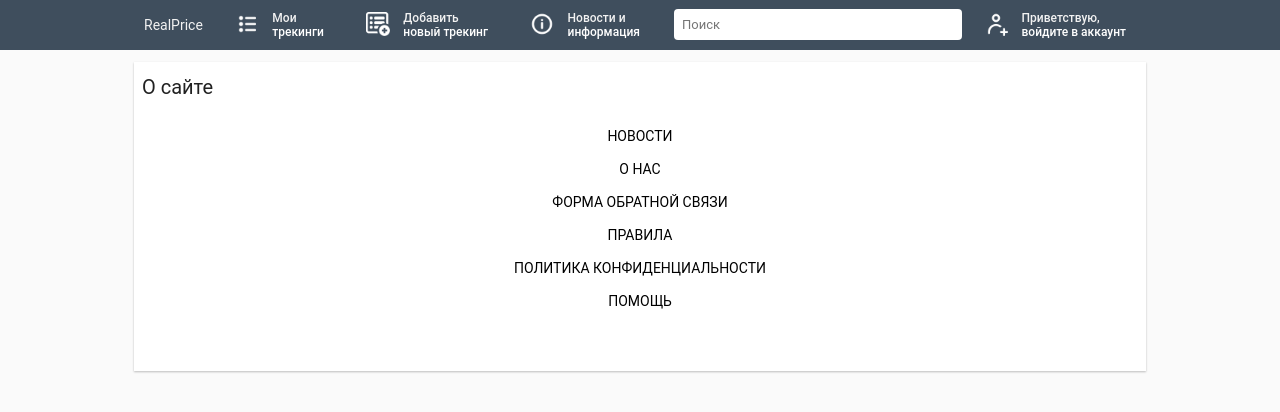
After one commit to valentynvasylkivskyi/RealPrice, a Django app: template myapp/templates/myapp/about.html in a window 1280 px wide. The commit adds this page. Shown: the top 412 px of the page. Run offline with Django 3.2, Linux system fonts and the light colour scheme; the template is opened without the code that fills it, so the values that code supplies are empty; some libraries are stand-ins or nearby versions.

Commit message:
create template about

```diff
--- a/myapp/static/myapp/css/base.css
+++ b/myapp/static/myapp/css/base.css
@@ -629,6 +629,44 @@ li {
 	background-color: #fff!important;
     width: 100%;
 }
+
+.about-navigation {
+  margin-bottom: 16px;
+}
+
+.about-navigation ul {
+  margin: 0 0 45px;
+  padding: 0;
+  list-style: none;
+  font-size: 0;
+
+}
+.about-navigation li {
+  display: inline;
+
+}
+.about-navigation-link {
+    font-size: 14px;
+    color: #3e3d32;
+    text-decoration: none;
+    display: block;
+    width: auto!important;
+    padding: 8px 0;
+    border-bottom: 1px solid transparent;
+    text-align: center;
+    text-transform: uppercase;
+    color: #000;
+    cursor: pointer;
+}
+
+.about-navigation-link:active {
+  border-top: 1px solid #c9a16e;
+  -webkit-tap-highlight-color: transparent;
+}
+
+.about-navigation-link:hover {
+  color: #c9a16e;
+}
 @media only screen and (min-width: 150px) {
   .cards { grid-template-columns: repeat(1, 1fr); }
   .card-block {border-right: none;}
--- /dev/null
+++ b/myapp/templates/myapp/about.html
@@ -0,0 +1,36 @@
+{% extends 'myapp/base.html' %}
+
+{% block title %}
+<title>О сайте</title>
+{% endblock%}
+
+
+{% block content %}
+    <div class="main-content">
+        <div class="main-content_block">
+            <h1>{% block main-content-title %}О сайте{% endblock %}</h1>
+            <div class="about-navigation">
+                <ul>
+                    <li>
+                        <a href="#" class="about-navigation-link">Новости</a>
+                    </li>
+                    <li>
+                        <a href="#" class="about-navigation-link">О нас</a>
+                    </li>
+                    <li>
+                        <a href="#" class="about-navigation-link">Форма обратной связи</a>
+                    </li>
+                    <li>
+                        <a href="#" class="about-navigation-link">Правила</a>
+                    </li>
+                    <li>
+                        <a href="#" class="about-navigation-link">Политика конфиденциальности</a>
+                    </li>
+                    <li>
+                        <a href="#" class="about-navigation-link">Помощь</a>
+                    </li>
+                </ul>
+            </div>
+        </div>
+    </div>
+{% endblock %}
--- a/myapp/templates/myapp/base.html
+++ b/myapp/templates/myapp/base.html
@@ -9,7 +9,7 @@
     <meta charset="UTF-8">
     <meta name="viewport" content="width=device-width, initial-scale=1">
     <link href='https://fonts.googleapis.com/css?family=Open+Sans:400,600,700' rel='stylesheet' type='text/css'>
-
+    <link rel="icon" type="image/png" href="/static/myapp/icons/favicon.png" />
     <link rel="stylesheet" type="text/css" href="/static/myapp/css/base.css">
     {% block head %}
     {% endblock %}
@@ -61,7 +61,7 @@
           </a>
         </div>
         <div class="nav-item">
-          <a href="javascript:void(0);" onclick="openForm()">
+          <a href="{%url 'about' %}">
             <div style="display: inline-block;">
               <img class="nav-item-image"
                   src="/static/myapp/icons/inform.png">
@@ -148,14 +148,14 @@
               </div>
               <div class="product-card_body">
                 <div class="product-card_preview">
-                    <a href="#" title="test">
+                    <a href="{% url 'prices_chart' pk=product.pk %}" title="{{ product.product_name }}">
                       <img class="product-card_image" alt="Купить {{ product.product_name }}" title="{{ product.product_name }}"
                          src="{{ product.product_image.url }}">
                     </a>
                 </div>
                 <div class="product-card_detail">
                   <div class="product-card_name">
-                    <a href="#" class target="_self" title="{{ product.product_name }}">
+                    <a href="{% url 'prices_chart' pk=product.pk %}" class target="_self" title="{{ product.product_name }}">
                       <span>{{product.product_name}}</span>
                     </a>
                   </div>
@@ -197,7 +197,6 @@
                     </a>
                 </div>
                 <div class="product-card_to-graphic">
-                    <!--<a href="javascript:void(0);" onclick="openForm()">-->
                     <a href="{% url 'prices_chart' pk=product.pk %}">
                       <img class="product-card_action_icons" alt="{{product.product_name}}"
                          src="/static/myapp/icons/product_graphic.ico">
@@ -267,11 +266,7 @@
               <tr>
                 <td>{{ product.product_name }}</td>
                 <td>{{ product.prices_DESC.0.price|intcomma }} грн.</td>
-                <td>
-                  {% with discount_table=product.prices_DESC.0.price|div:product.prices_ASC.0.price|mul:100|sub:100 %}
-                  {{discount_table|floatformat:0}}%
-                  {% endwith %}
-                </td>
+                <td>{{ product.discount }}%</td>
               </tr>
               {% endfor %}
             </tbody>
--- a/myapp/templates/registration/login.html
+++ b/myapp/templates/registration/login.html
@@ -12,9 +12,9 @@
         <form method="post">
             <h1>Вход</h1>
             <div class="social-container">
-                <a href="#" class="social"><i class="fab fa-facebook-f"></i></a>
-                <a href="#" class="social"><i class="fab fa-google-plus-g"></i></a>
-                <a href="#" class="social"><i class="fab fa-linkedin-in"></i></a>
+                <a href="{% url 'social:begin' 'facebook' %}" class="social"><i class="fab fa-facebook-f"></i></a>
+                <a href="{% url 'social:begin' 'google-oauth2' %}" class="social"><i class="fab fa-google-plus-g"></i></a>
+                <a href="javascript:void(0);" onclick="openForm()" class="social"><i class="fab fa-linkedin-in"></i></a>
             </div>
             <span>или используйте аккаунт</span>
             {% csrf_token %}
--- a/myapp/templates/registration/signup.html
+++ b/myapp/templates/registration/signup.html
@@ -12,8 +12,8 @@
         <form method="post">
             <h1>Регистрация</h1>
             <div class="social-container">
-                <a href="#" class="social"><i class="fab fa-facebook-f"></i></a>
-                <a href="#" class="social"><i class="fab fa-google-plus-g"></i></a>
+                <a href="{% url 'social:begin' 'facebook' %}" class="social"><i class="fab fa-facebook-f"></i></a>
+                <a href="{% url 'social:begin' 'google-oauth2' %}" class="social"><i class="fab fa-google-plus-g"></i></a>
                 <a href="#" class="social"><i class="fab fa-linkedin-in"></i></a>
             </div>
             {% csrf_token %}
--- a/myapp/urls.py
+++ b/myapp/urls.py
@@ -1,4 +1,5 @@
 from django.urls import path, include
+from django.conf.urls import url
 from django.contrib.auth import views as auth_views
 from django.conf.urls.static import static
 from django.conf import settings
@@ -9,12 +10,14 @@ from . import views
 urlpatterns = [
     path(r'', views.ProductsListView.as_view(), name='home'),
     path('my_tracking', views.MyTrackingView.as_view(), name='my_tracking'),
+    path('about', views.AboutView.as_view(), name='about'),
     path('login/', auth_views.LoginView.as_view(), name='login'),
     path('logout', auth_views.LogoutView.as_view(), name='logout'),
     path('signup/', views.SignUpView.as_view(), name='signup'),
     path('search', views.SearchView.as_view(), name='base_search_content'),
     path('add_tracking', views.AddTrackingView.as_view(), name='base_add_tracking'),
-    path('prices_chart/<int:pk>/', views.product_prices_chart, name='prices_chart')
+    path('prices_chart/<int:pk>/', views.product_prices_chart, name='prices_chart'),
+    url(r'^oauth/', include('social_django.urls', namespace='social')),
 
 ]+ static(settings.MEDIA_URL, document_root=settings.MEDIA_ROOT)
 
--- a/myapp/views.py
+++ b/myapp/views.py
@@ -39,6 +39,12 @@ class MyTrackingView(LoginRequiredMixin, ProductsListView):
             users__username__contains=self.request.user.username,
         )
         return queryset
+
+class AboutView(ProductsListView):
+
+    def get_template_names(self):
+        template_name = 'myapp/about.html'
+        return template_name
 
 class SearchView(ProductsListView):
 
--- a/requirements.txt
+++ b/requirements.txt
@@ -17,3 +17,4 @@ django-widget-tweaks==1.4.8
 python-dotenv==0.13.0
 mysqlclient
 django-filter==2.2.0
+social-auth-app-django==3.4.0
```
Also changed, not shown: myapp/scripts/all_scraper_periodic.py (+22 -0 lines), myapp/scripts/test_send_email.py (added, +17 -0 lines), mysite/settings.py (+46 -1 lines), static/myapp/css/base.css (+38 -0 lines), myapp/static/myapp/icons/favicon.png (added), static/myapp/icons/favicon.png (added).
